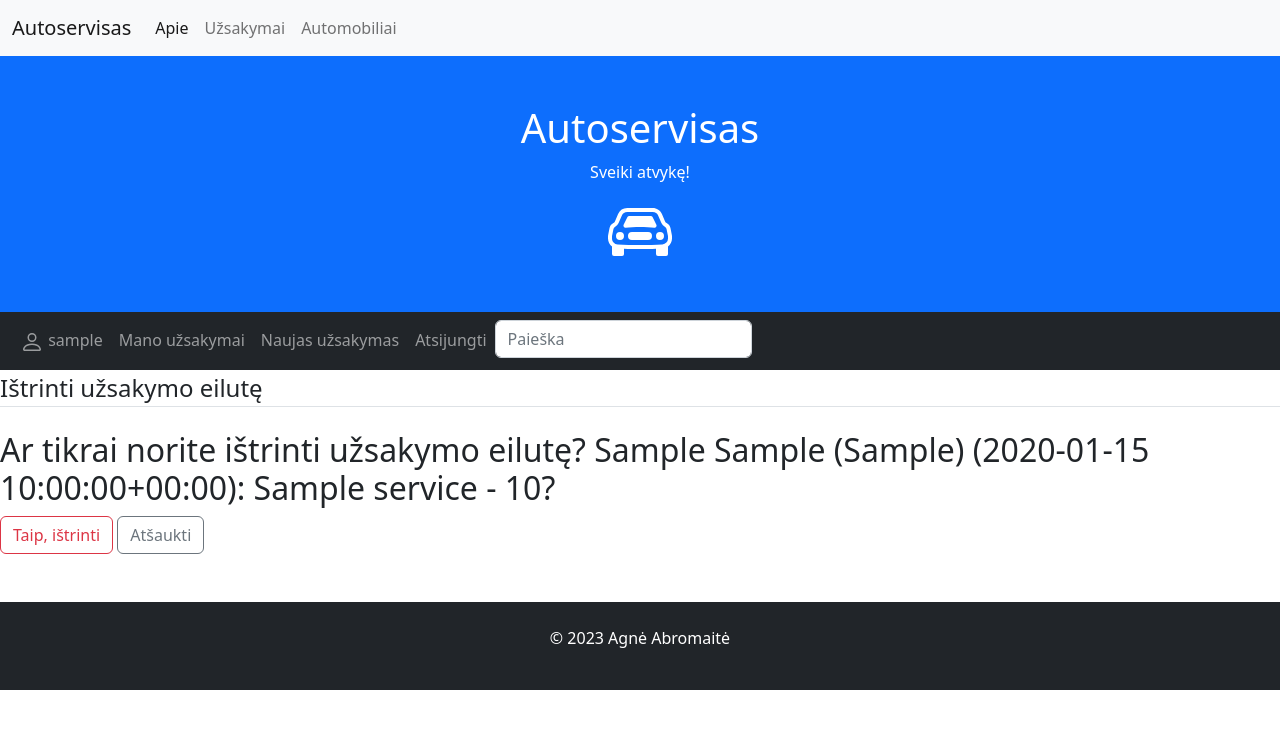
After one commit to A-Abromaite/auto, a Django app: page /autoservice/orders/1/deleteline/1 in a window 1280 px wide. The commit adds this page. Shown: the top 729 px of the page. Run offline with Django 4.2, Linux system fonts and the light colour scheme; a user stored in the database is signed in; tables that the repository leaves empty hold one stand-in row (values such as "Sample post"); some libraries are stand-ins or nearby versions.

Commit message:
Padaryta, kad užsakymo eilutes galima būtų ištrinti.

```diff
--- a/mysite/autoservice/templates/order.html
+++ b/mysite/autoservice/templates/order.html
@@ -36,8 +36,8 @@
         <td>{{ line.sum }}</td>
         {% if order.client == user %}
         <td>
-                <a class="btn btn-secondary btn-sm mt-1 mb-1" href="{% url 'updateline' order.id line.id %}">Redaguoti</a>
-
+            <a class="btn btn-secondary btn-sm mt-1 mb-1" href="{% url 'updateline' order.id line.id %}">Redaguoti</a>
+            <a class="btn btn-danger btn-sm mt-1 mb-1" href="{% url 'deleteline' order.id line.id %}">Ištrinti</a>
 
         </td>
         {% endif %}
--- /dev/null
+++ b/mysite/autoservice/templates/orderline_delete.html
@@ -0,0 +1,19 @@
+{% extends "base.html" %}
+
+{%block "title" %}Užsakymo eilutės trynimas{% endblock%}
+{% block "content" %}
+    <div class="content-section">
+    <form method="POST">
+        {% csrf_token %}
+        {% load crispy_forms_tags %}
+        <fieldset class="form-group">
+            <legend class="border-bottom mb-4">Ištrinti užsakymo eilutę</legend>
+            <h2>Ar tikrai norite ištrinti užsakymo eilutę? {{ orderline }}?</h2>
+        </fieldset>
+        <div class="form-group">
+            <button class="btn btn-outline-danger" type="submit">Taip, ištrinti</button>
+            <a class="btn btn-outline-secondary" href="{% url 'order' orderline.order.id %}">Atšaukti</a>
+        </div>
+    </form>
+    </div>
+{% endblock %}
--- a/mysite/autoservice/urls.py
+++ b/mysite/autoservice/urls.py
@@ -18,5 +18,6 @@ urlpatterns = [
     path("orders/<int:pk>/delete", views.OrderDeleteView.as_view(), name="order_delete"),
     path("orders/<int:pk>/newline", views.OrderLineCreateView.as_view(), name="newline"),
     path("orders/<int:order_id>/updateline/<int:pk>", views.OrderLineUpdateView.as_view(), name="updateline"),
+    path("orders/<int:order_id>/deleteline/<int:pk>", views.OrderLineDeleteView.as_view(), name="deleteline"),
 
 ]
--- a/mysite/autoservice/views.py
+++ b/mysite/autoservice/views.py
@@ -217,3 +217,15 @@ class OrderLineUpdateView(LoginRequiredMixin, UserPassesTestMixin, generic.Updat
     def form_valid(self, form):
         form.instance.order = Order.objects.get(pk=self.kwargs['order_id'])
         return super().form_valid(form)
+
+class OrderLineDeleteView(LoginRequiredMixin, UserPassesTestMixin, generic.DeleteView):
+    model = OrderLine
+    context_object_name = 'orderline'
+    template_name = 'orderline_delete.html'
+
+    def test_func(self):
+        order = Order.objects.get(pk=self.kwargs['order_id'])
+        return order.client == self.request.user
+
+    def get_success_url(self):
+        return reverse('order', kwargs={'pk': self.kwargs['order_id']})
```
